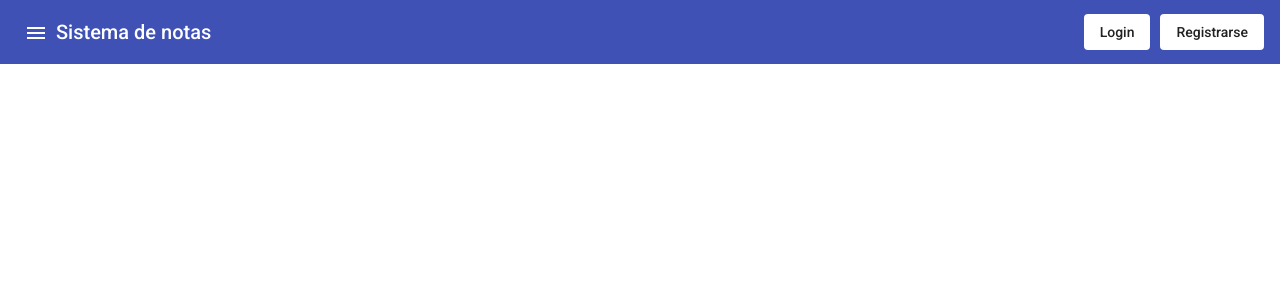
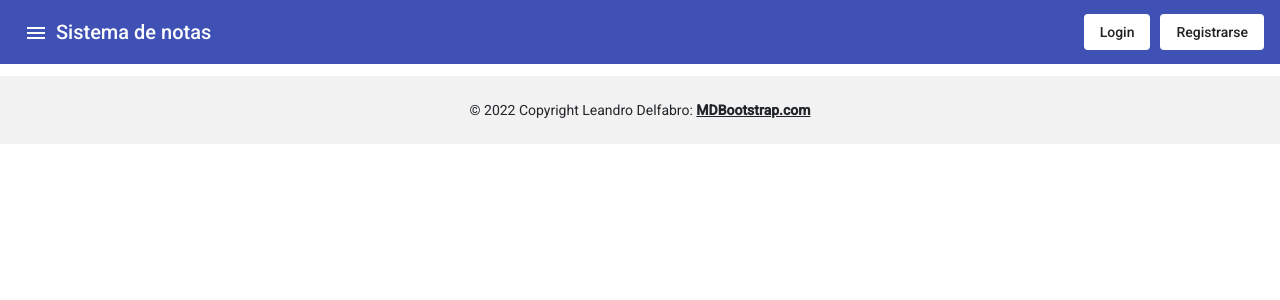
Before and after one commit to ldelfabro/FormsDelfabro, an Angular app: page / in a window 1280 px wide. Shown: the top 300 px of the page. Built offline with nearby package versions, Linux system fonts and the light colour scheme.

Commit message:
Se agrega footer

```diff
--- /dev/null
+++ b/src/app/Componentes/Layout/footer/footer.component.html
@@ -0,0 +1,4 @@
+<div class="text-center p-4" style="background-color: rgba(0, 0, 0, 0.05);">
+    © 2022 Copyright Leandro Delfabro:
+    <a class="text-reset fw-bold" href="https://mdbootstrap.com/">MDBootstrap.com</a>
+</div>
--- /dev/null
+++ b/src/app/Componentes/Layout/footer/footer.component.ts
@@ -0,0 +1,15 @@
+import { Component, OnInit } from '@angular/core';
+
+@Component({
+  selector: 'app-footer',
+  templateUrl: './footer.component.html',
+  styleUrls: ['./footer.component.css']
+})
+export class FooterComponent implements OnInit {
+
+  constructor() { }
+
+  ngOnInit(): void {
+  }
+
+}
--- a/src/app/Componentes/primer-entregable/primer-entregable.component.html
+++ b/src/app/Componentes/primer-entregable/primer-entregable.component.html
@@ -1 +1,3 @@
 <app-header [Profesor]="Curso.profesor" [Profesores]="Curso.profesores"></app-header>
+
+<app-footer></app-footer>
--- a/src/app/app.module.ts
+++ b/src/app/app.module.ts
@@ -14,6 +14,7 @@ import { ModalRegistrarComponent } from './Componentes/Layout/modal-registrar/mo
 import { ModalLoguearComponent } from './Componentes/Layout/modal-loguear/modal-loguear.component';
 import { NombreCompletoProfesorPipe } from './Pipes/nombre-completo-profesor.pipe';
 import { NombreCompletoAlumnoPipe } from './Pipes/nombre-completo-alumno.pipe';
+import { FooterComponent } from './Componentes/Layout/footer/footer.component';
 
 @NgModule({
   declarations: [
@@ -25,7 +26,8 @@ import { NombreCompletoAlumnoPipe } from './Pipes/nombre-completo-alumno.pipe';
     ModalRegistrarComponent,
     ModalLoguearComponent,
     NombreCompletoProfesorPipe,
-    NombreCompletoAlumnoPipe
+    NombreCompletoAlumnoPipe,
+    FooterComponent
   ],
   imports: [
     BrowserModule,
```
Also changed, not shown: src/app/Componentes/Layout/footer/footer.component.css (added), 1 other file (tests, documents, lock files or other folders).
